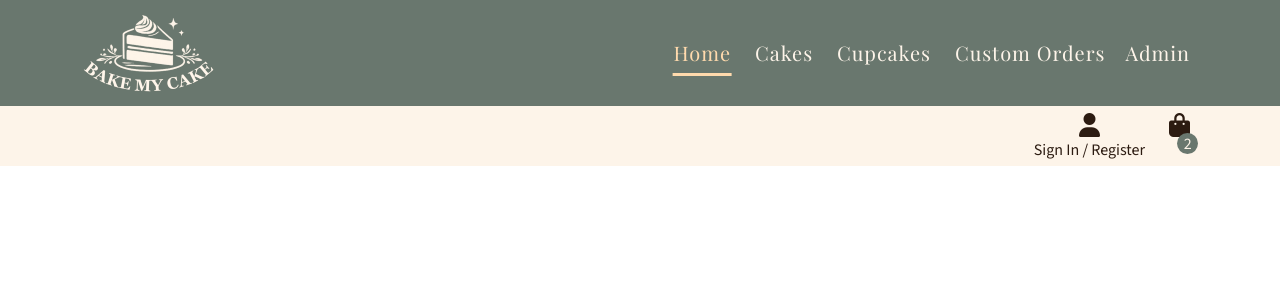
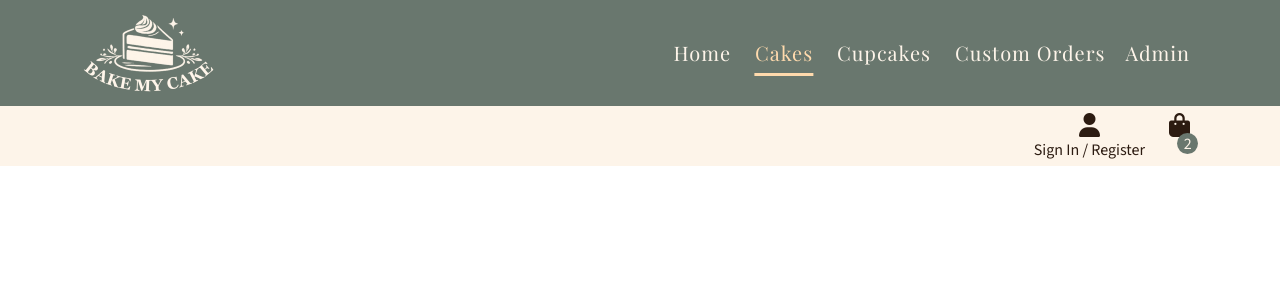
Before and after one commit to Gary-Burke/bake_my_cake, a Django app: page /products/cakes/ in a window 1280 px wide. Shown: the top 300 px of the page. Run offline with Django 5.2, Linux system fonts and the light colour scheme; data that the repository does not hold is empty; some libraries are stand-ins or nearby versions.

Commit message:
Add href links to navbar for home and cakes

```diff
--- a/templates/base.html
+++ b/templates/base.html
@@ -1,4 +1,7 @@
 {% load static %}
+
+{% url 'index' as home_url %}
+{% url 'cakes' as cakes_url %}
 
 <!DOCTYPE html>
 <html lang="en-US">
@@ -56,10 +59,10 @@
                 <div class="collapse navbar-collapse" id="navbarNavDropdown">
                     <ul class="navbar-nav ms-auto">
                         <li class="nav-item mx-1">
-                            <a class="nav-link active" href="#">Home</a>
+                            <a class="nav-link {% if request.path == home_url %}active" aria-current="page{% endif %}" href="{% url 'index' %}">Home</a>
                         </li>
                         <li class="nav-item mx-1">
-                            <a class="nav-link" href="#">Cakes</a>
+                            <a class="nav-link {% if request.path == cakes_url %}active" aria-current="page{% endif %}" href="{% url 'cakes' %}">Cakes</a>
                         </li>
                         <li class="nav-item mx-1">
                             <a class="nav-link" href="#">Cupcakes</a>
```
